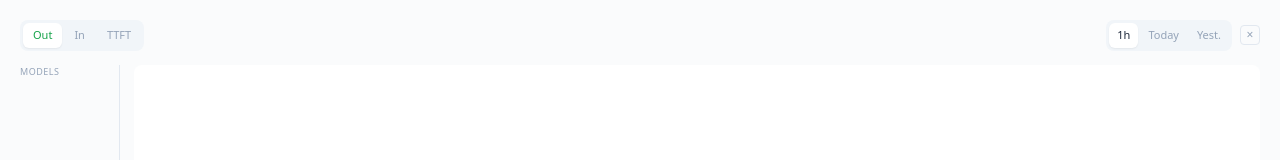
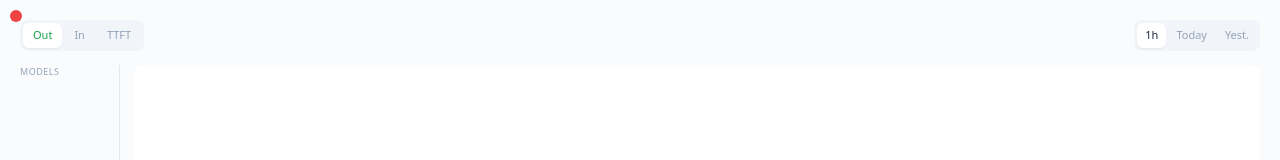
Before and after one commit to KorenKrita/cc-monitor, a React (Vite) app: page / in a window 1280 px wide. Shown: the top 160 px of the page. Built offline with nearby package versions, Linux system fonts and the light colour scheme; the HTML template or start-up script is replaced by a standard one.

Commit message:
fix: idle tray shows zeros, close button red dot top-left, tooltip seconds for 1h, add default config

```diff
--- a/src/App.tsx
+++ b/src/App.tsx
@@ -35,23 +35,26 @@ export default function App() {
   const metricUnit = metric === "ttft" ? "sec" : "tok/req";
 
   return (
-    <div style={{ background: theme.bg, color: theme.foreground, fontFamily: "'Fira Sans', system-ui, sans-serif", padding: 20, height: "100vh", overflow: "hidden" }}>
+    <div style={{ background: theme.bg, color: theme.foreground, fontFamily: "'Fira Sans', system-ui, sans-serif", padding: 20, height: "100vh", overflow: "hidden", position: "relative" }}>
+      {/* Close button - top left red dot */}
+      <button
+        onClick={() => invoke("hide_window")}
+        style={{
+          position: "absolute", top: 10, left: 10,
+          width: 12, height: 12, borderRadius: "50%",
+          background: "#EF4444", border: "none",
+          cursor: "pointer", padding: 0,
+          display: "flex", alignItems: "center", justifyContent: "center",
+          fontSize: 8, color: "transparent", lineHeight: 1,
+        }}
+        onMouseEnter={(e) => { e.currentTarget.style.color = "#7F1D1D"; }}
+        onMouseLeave={(e) => { e.currentTarget.style.color = "transparent"; }}
+        title="Close"
+      >×</button>
+
       <div style={{ display: "flex", justifyContent: "space-between", marginBottom: 14 }}>
         <MetricTabs value={metric} onChange={setMetric} theme={theme} />
-        <div style={{ display: "flex", alignItems: "center", gap: 8 }}>
-          <TimeRangeTabs value={timeRange} onChange={setTimeRange} theme={theme} />
-          <button
-            onClick={() => invoke("hide_window")}
-            style={{
-              width: 20, height: 20, borderRadius: 4,
-              background: "transparent", border: `1px solid ${theme.border}`,
-              color: theme.muted, fontSize: 12, cursor: "pointer",
-              display: "flex", alignItems: "center", justifyContent: "center",
-              lineHeight: 1,
-            }}
-            title="Close"
-          >×</button>
-        </div>
+        <TimeRangeTabs value={timeRange} onChange={setTimeRange} theme={theme} />
       </div>
 
       <div style={{ display: "flex", gap: 14, height: "calc(100% - 50px)" }}>
@@ -68,6 +71,7 @@ export default function App() {
         <Chart
           requests={requests}
           metric={metric}
+          timeRange={timeRange}
           selectedModels={selectedModels}
           models={models}
           theme={theme}
--- a/src/components/Chart.tsx
+++ b/src/components/Chart.tsx
@@ -1,11 +1,12 @@
 import { useMemo } from "react";
 import ReactECharts from "echarts-for-react";
-import { RequestRecord, Metric } from "../types";
+import { RequestRecord, Metric, TimeRange } from "../types";
 import { ThemeTokens, colorPool, getLineStyle, getModelDisplayName } from "../theme";
 
 interface Props {
   requests: RequestRecord[];
   metric: Metric;
+  timeRange: TimeRange;
   selectedModels: string[];
   models: string[];
   theme: ThemeTokens;
@@ -13,7 +14,7 @@ interface Props {
   aliases: Record<string, string>;
 }
 
-export function Chart({ requests, metric, selectedModels, models, theme, isDark, aliases }: Props) {
+export function Chart({ requests, metric, timeRange, selectedModels, models, theme, isDark, aliases }: Props) {
   const colors = isDark ? colorPool.dark : colorPool.light;
 
   const option = useMemo(() => {
@@ -87,7 +88,9 @@ export function Chart({ requests, metric, selectedModels, models, theme, isDark,
         formatter: (params: any[]) => {
           if (!params.length) return "";
           const time = new Date(params[0].value[0]);
-          const timeStr = `${time.getHours().toString().padStart(2, "0")}:${time.getMinutes().toString().padStart(2, "0")}`;
+          const timeStr = timeRange === "1h"
+            ? `${time.getHours().toString().padStart(2, "0")}:${time.getMinutes().toString().padStart(2, "0")}:${time.getSeconds().toString().padStart(2, "0")}`
+            : `${time.getHours().toString().padStart(2, "0")}:${time.getMinutes().toString().padStart(2, "0")}`;
           let html = `<div style="margin-bottom:4px;color:${theme.muted}">${timeStr}</div>`;
           for (const p of params) {
             const val = metric === "ttft"
@@ -102,7 +105,7 @@ export function Chart({ requests, metric, selectedModels, models, theme, isDark,
       },
       series,
     };
-  }, [requests, metric, selectedModels, models, theme, isDark, aliases]);
+  }, [requests, metric, timeRange, selectedModels, models, theme, isDark, aliases]);
 
   return (
     <div style={{ flex: 1, background: theme.card, borderRadius: 8, padding: 8, overflow: "hidden" }}>
```
Also changed, not shown: 2 other files (tests, documents, lock files or other folders).
